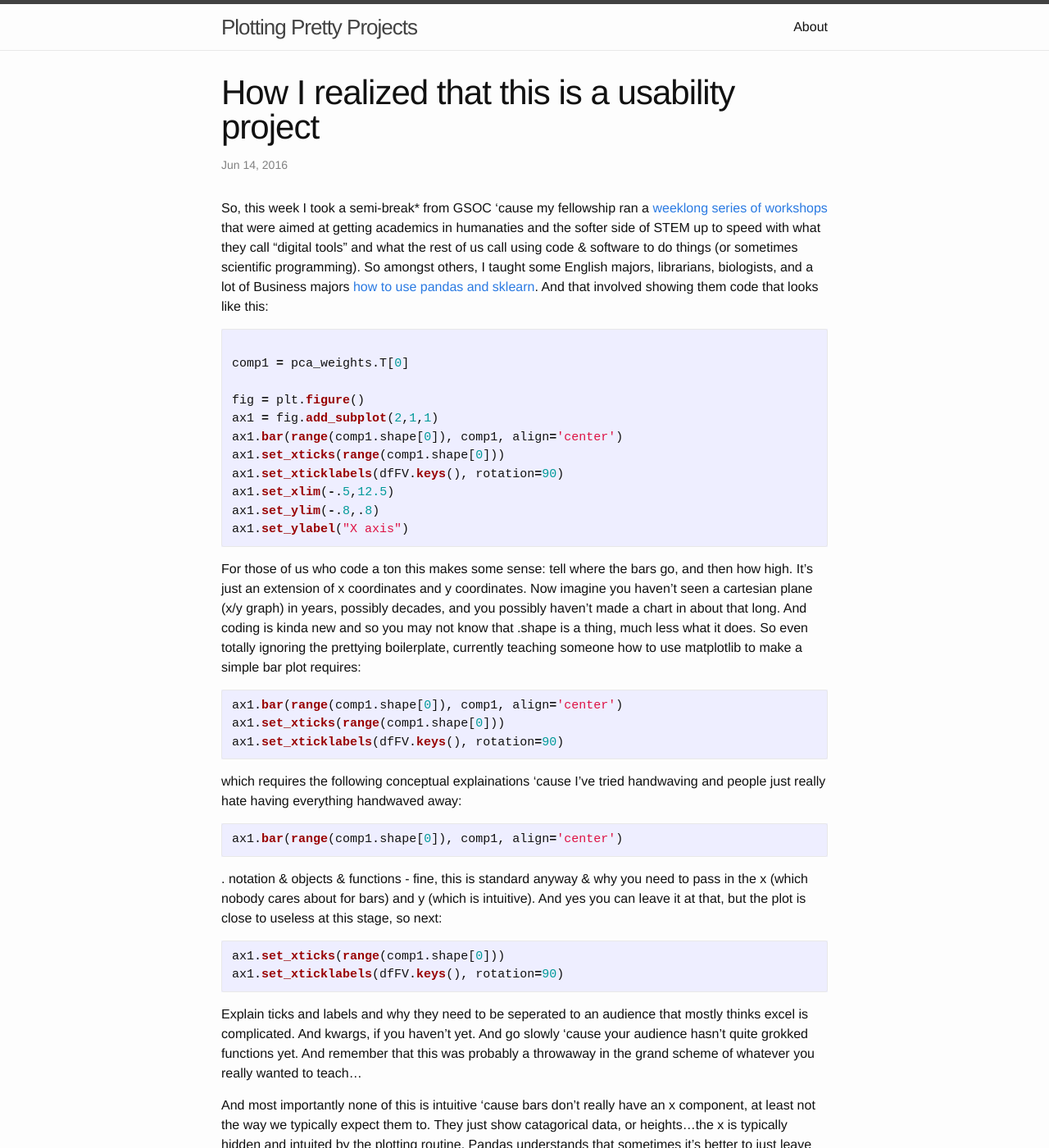
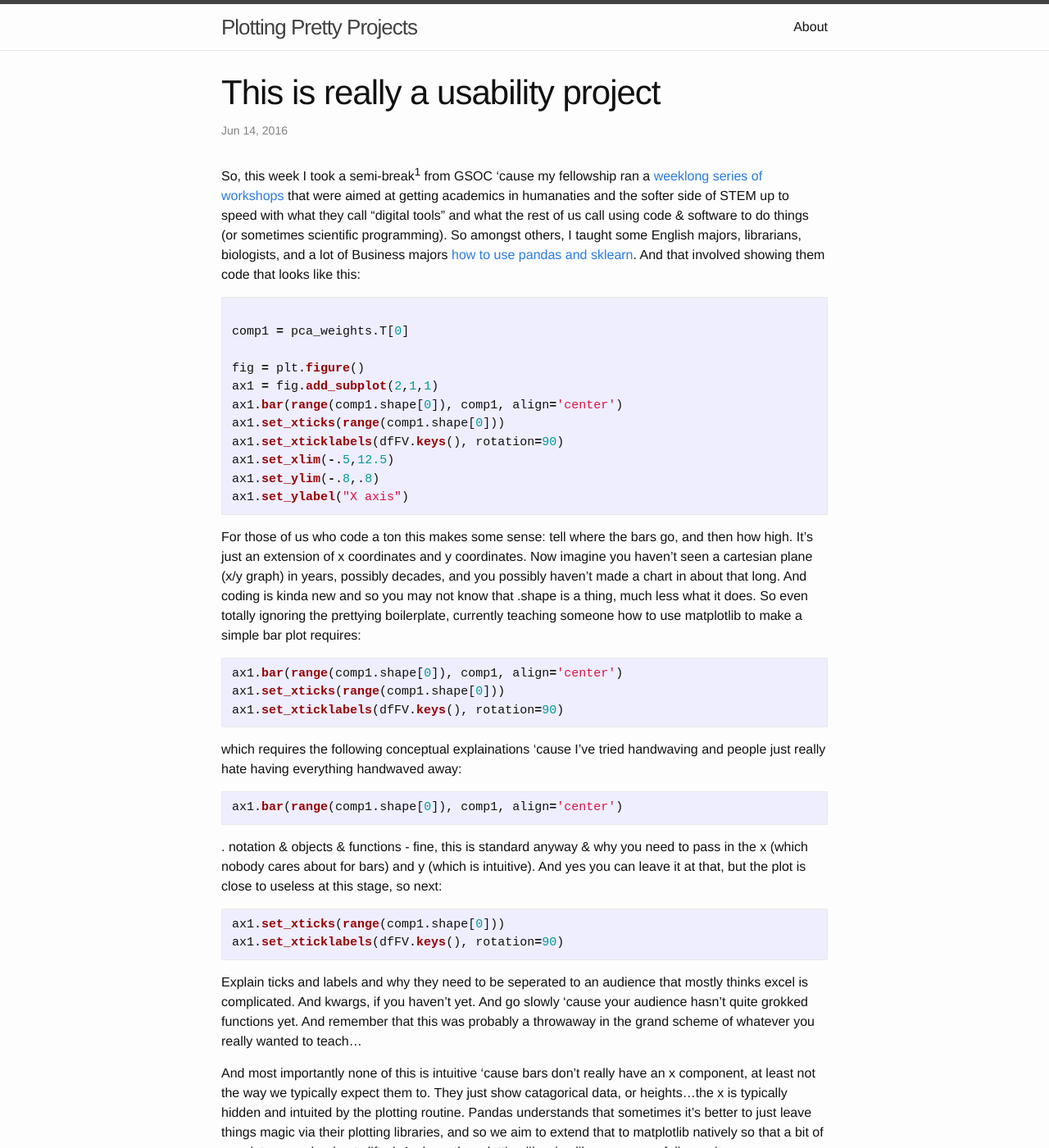
Before and after one commit to story645/story645.github.io, a Jekyll site: the page built from _posts/2016-06-14-usability.md, in a window 1280 px wide and 1400 px high. Shown: the whole window at 82% size. Built offline with Jekyll 4.4.1, drawn with Linux system fonts in a browser that asks for light colours.

Commit message:
Update 2016-06-14-usability.md

````diff
--- a/_posts/2016-06-14-usability.md
+++ b/_posts/2016-06-14-usability.md
@@ -1,11 +1,11 @@
 ---
 layout: post
-title:  "How I realized that this is a usability project"
+title:  "This is really a usability project"
 date:   2016-06-14 14:20:41 -0400
 categories: jekyll update
 ---
 
-So, this week I took a semi-break* from GSOC 'cause my fellowship ran a [weeklong series of workshops](https://gcdigitalfellows.github.io/) that were aimed at getting academics in humanaties and the softer side of STEM up to speed with what they call "digital tools" and what the rest of us call using code & software to do things (or sometimes scientific programming). So amongst others, I taught some English majors, librarians, biologists, and a lot of Business majors [how to use pandas and sklearn](https://github.com/GCDigitalFellows/gcdri_ts_cat_ml). And that involved showing them code that looks like this:
+So, this week I took a semi-break<sup>1</sup> from GSOC 'cause my fellowship ran a [weeklong series of workshops](https://gcdigitalfellows.github.io/) that were aimed at getting academics in humanaties and the softer side of STEM up to speed with what they call "digital tools" and what the rest of us call using code & software to do things (or sometimes scientific programming). So amongst others, I taught some English majors, librarians, biologists, and a lot of Business majors [how to use pandas and sklearn](https://github.com/GCDigitalFellows/gcdri_ts_cat_ml). And that involved showing them code that looks like this:
 
 ```python
 
@@ -46,5 +46,4 @@ Explain ticks and labels and why they need to be seperated to an audience that m
 And most importantly none of this is intuitive 'cause bars don't really have an x component, at least not the way we typically expect them to. They just show catagorical data, or heights...the x is typically hidden and intuited by the plotting routine. Pandas understands that sometimes it's better to just leave things magic via their plotting libraries, and so we aim to extend that to matplotlib natively so that a bit of a maintenance load gets lifted. And so other plotting libraries like xarray can follow suite.
 
 
-
-* I also forked pandas and matplotlib and installed those on my machines. The latter has been rather cranky 'cause of a freetype issue, so my mentor suggested the following before build: `export MPLLOCALFREETYPE=1`
+<sup>1</sup>I also forked pandas and matplotlib and installed those on my machines. The latter has been rather cranky 'cause of a freetype issue, so my mentor suggested the following before build: `export MPLLOCALFREETYPE=1`
````
